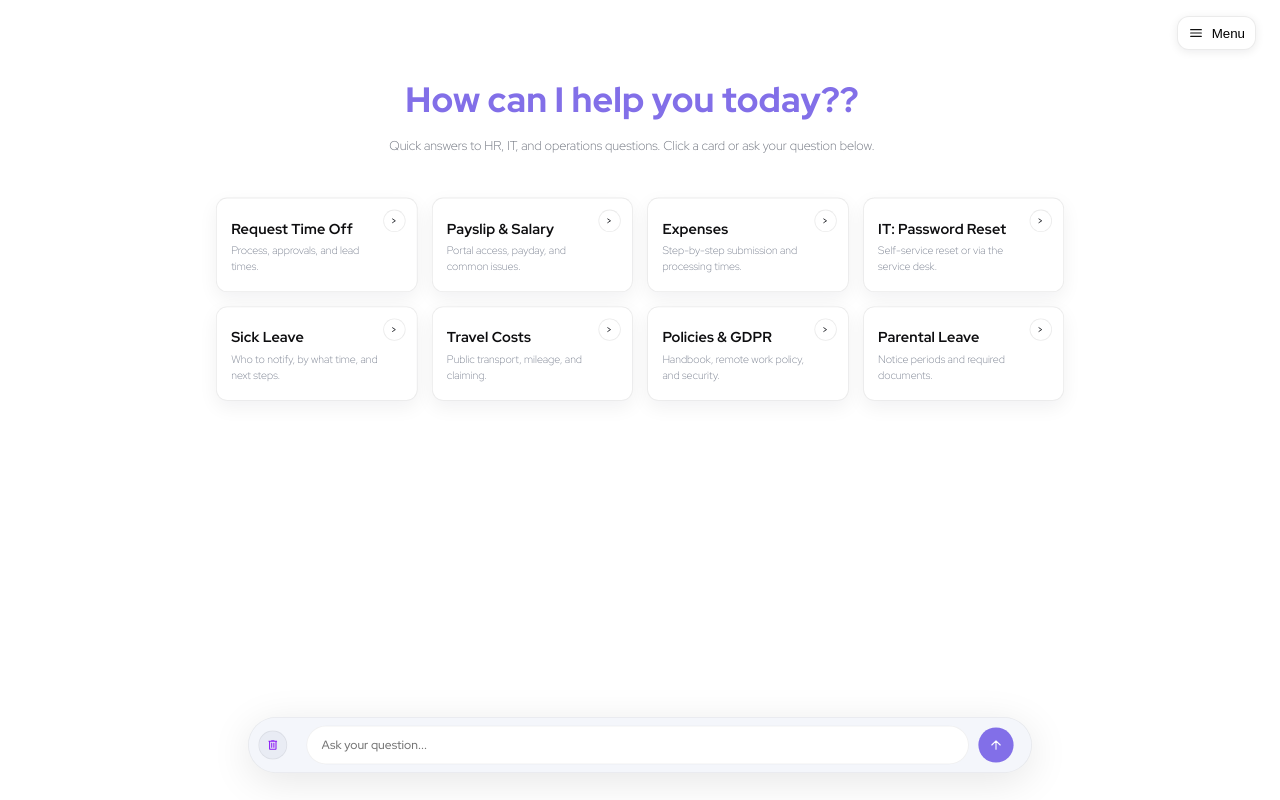
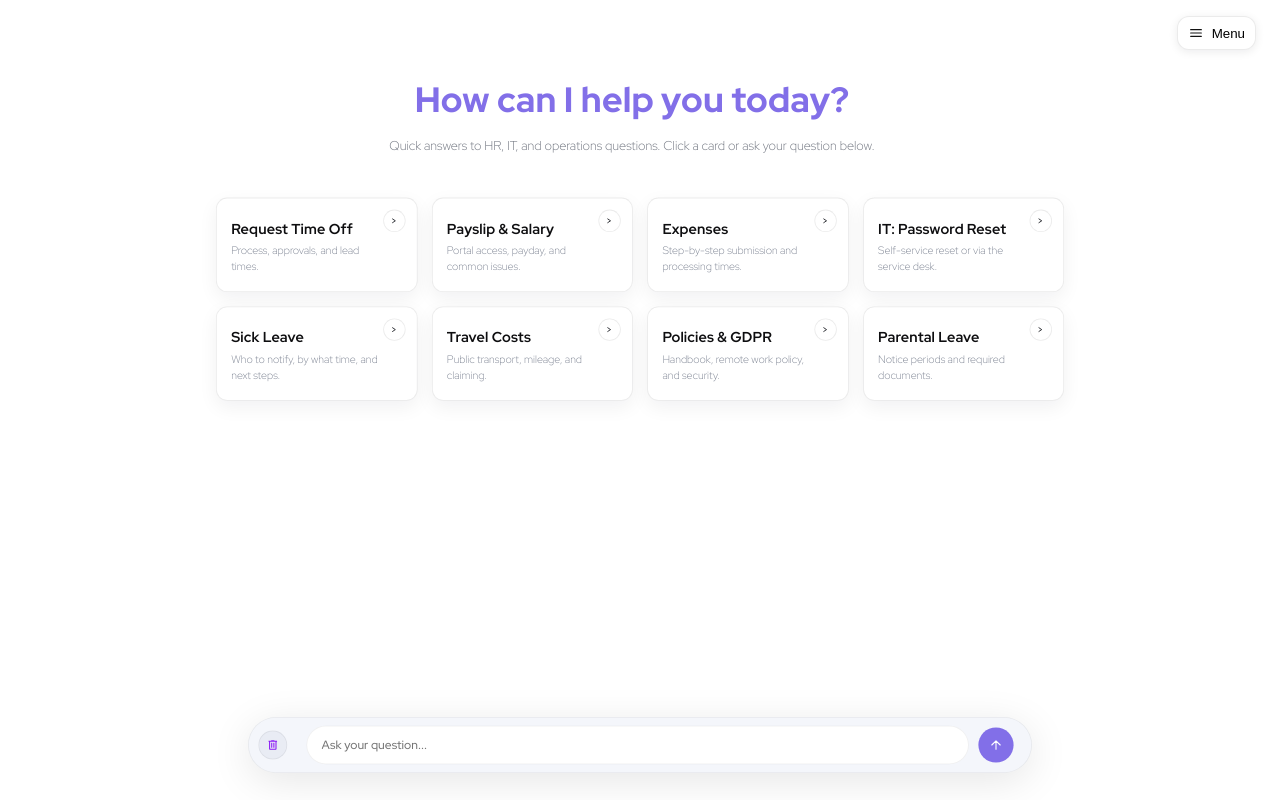
Before and after one commit to zouzdev/eva, a plain HTML site: page index.html in a window 1280 px wide. Drawn offline with Linux system fonts and the light colour scheme.

Commit message:
Update index.html

```diff
--- a/index.html
+++ b/index.html
@@ -495,7 +495,7 @@
     <div class="wrap">
       <div class="content scaled">
         <section class="hero" id="hero">
-          <h1>How can I help you today??</h1>
+          <h1>How can I help you today?</h1>
           <p>Quick answers to HR, IT, and operations questions. Click a card or ask your question below.</p>
         </section>
 
```
